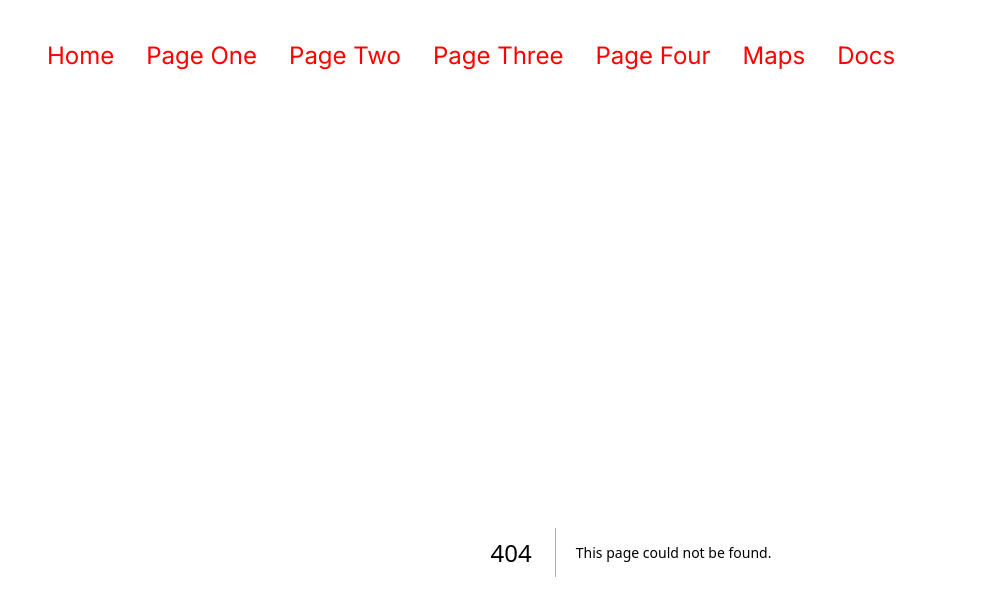
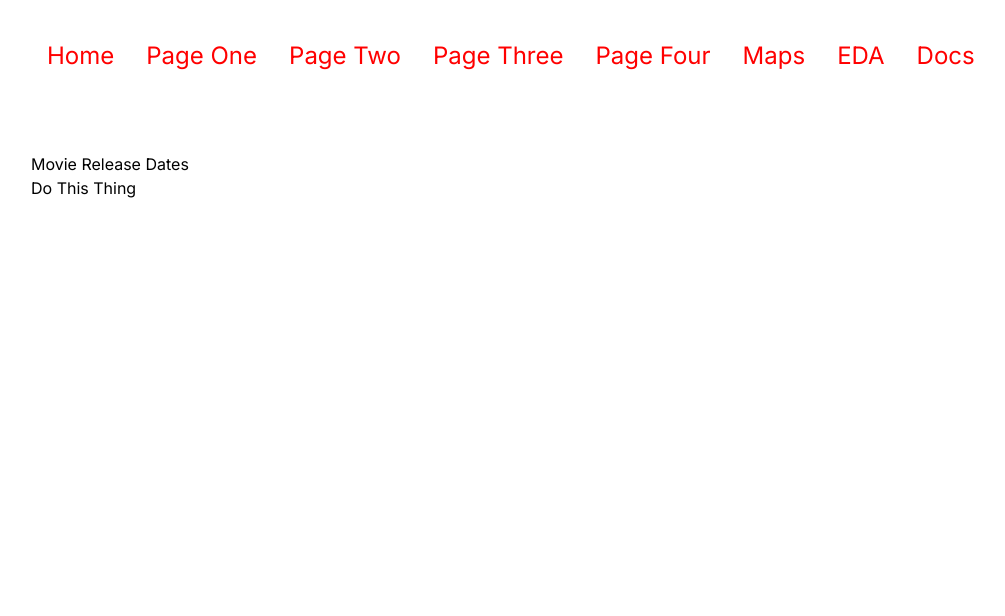
Before and after one commit to christine-iyer/next-jz, a Next.js app: page /pagesix in a window 1280 px wide. Before the commit this address had no page. Shown: the top 616 px of the page, without its empty margins (9-1014 px from the left). Built offline with nearby package versions, Linux system fonts and the light colour scheme.

Commit message:
ok got the vega lite and component working. I need to explore deeply.

```diff
--- a/app/(dashboard)/pagefive/page.tsx
+++ b/app/(dashboard)/pagefive/page.tsx
@@ -1,5 +1,3 @@
-
-
 "use client"; // Add this line at the top to make it a client component
 import React, { useEffect } from "react";
 import * as d3 from "d3";
--- /dev/null
+++ b/app/(dashboard)/pagesix/page.tsx
@@ -0,0 +1,10 @@
+"use client";
+import MovieRelease from '../../components/MovieRelease';
+export default function Home() {
+     return (
+       <div>
+         <h1>Movie Release Dates</h1>
+         <MovieRelease />
+       </div>
+     );
+   }
--- /dev/null
+++ b/app/components/MovieRelease.jsx
@@ -0,0 +1,67 @@
+// components/MovieRelease.js
+import { useState } from 'react';
+import _ from 'lodash';
+import * as d3 from 'd3';
+import { VegaLite } from 'react-vega';
+
+const MovieRelease = () => {
+  const [releaseMonth, setReleaseMonth] = useState([]);
+
+  // Function to fetch and process the dataset
+  const processMovieData = async () => {
+    try {
+      const response = await fetch(
+        'https://gist.githubusercontent.com/sxywu/b94eb86c807b05080d7ee470bd1e815c/raw/8e53eb03f1ff95d53074b854e4be8b9494b3797f/110_movies.json'
+      );
+      const processedData = await response.json();
+
+      const releaseMonth = _.map(processedData, d => {
+        return { date: new Date(d3.timeFormat('%B %d, %Y')(new Date(d.Released))) };
+      });
+
+      // Update the state with the processed release dates
+      setReleaseMonth(releaseMonth);
+    } catch (error) {
+      console.error('Error fetching or processing data', error);
+    }
+  };
+
+  // Vega-Lite spec for the bar chart visualization
+  const vegaLiteSpec = {
+    data: { values: releaseMonth },
+    mark: 'bar',
+    encoding: {
+      x: { field: 'date', timeUnit: 'month', type: 'nominal' },
+      y: { aggregate: 'count', type: 'quantitative', field: '*' },
+    },
+  };
+//   vegalite({
+//   data: {values: genresAndYears},
+//   mark: {type: 'line', interpolate: 'cardinal'},
+//   encoding: {
+//     x: {field: 'year', type: 'nominal'},
+//     y: {aggregate: 'count', type: 'quantitative', field: 'genre'},
+//     color: {
+//       field: 'genre', type: 'nominal',
+//       sort: {op: 'count', field: 'genre', type: 'quantitative', order: 'descending'},
+//       scale: {scheme: 'category20'}
+//     },
+//   }
+// })
+
+  return (
+    <div>
+      <button onClick={processMovieData}>Do This Thing</button>
+
+      {/* Display Vega-Lite Chart */}
+      {releaseMonth.length > 0 && (
+        <div>
+          <h3>Movie Releases by Month</h3>
+          <VegaLite spec={vegaLiteSpec} />
+        </div>
+      )}
+    </div>
+  );
+};
+
+export default MovieRelease;
--- a/app/layout.js
+++ b/app/layout.js
@@ -20,6 +20,7 @@ export default function RootLayout({
     { href: '/pagethree', label: 'Page Three' },
     { href: '/pagefour', label: 'Page Four' },
     { href: '/pagefive', label: 'Maps' },
+    { href: '/pagesix', label: 'EDA' },
     { href: '/docs', label: 'Docs' },
   ]
 
--- a/package.json
+++ b/package.json
@@ -13,13 +13,17 @@
     "@tidyjs/tidy": "^2.5.2",
     "@uiw/react-color": "^2.3.0",
     "d3": "^7.9.0",
+    "lodash": "^4.17.21",
     "next": "14.2.5",
     "papaparse": "^5.4.1",
     "react": "^18",
     "react-dom": "^18",
     "react-pivottable": "^0.11.0",
     "react-table": "^7.8.0",
-    "react-toastify": "^10.0.5"
+    "react-toastify": "^10.0.5",
+    "react-vega": "^7.6.0",
+    "vega": "^5.30.0",
+    "vega-lite": "^5.21.0"
   },
   "devDependencies": {
     "@types/node": "22.3.0",
```
Also changed, not shown: 1 other file (tests, documents, lock files or other folders).
